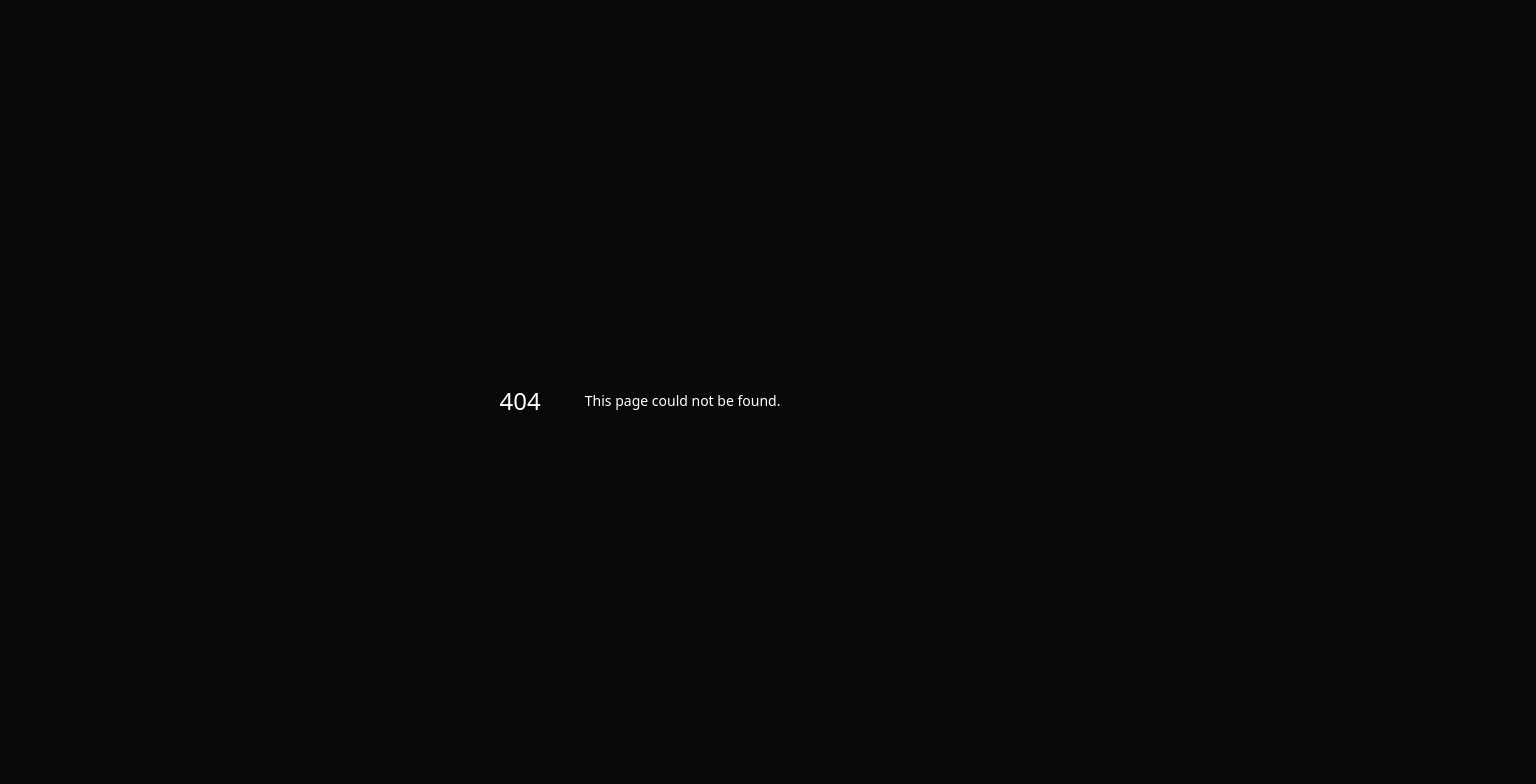
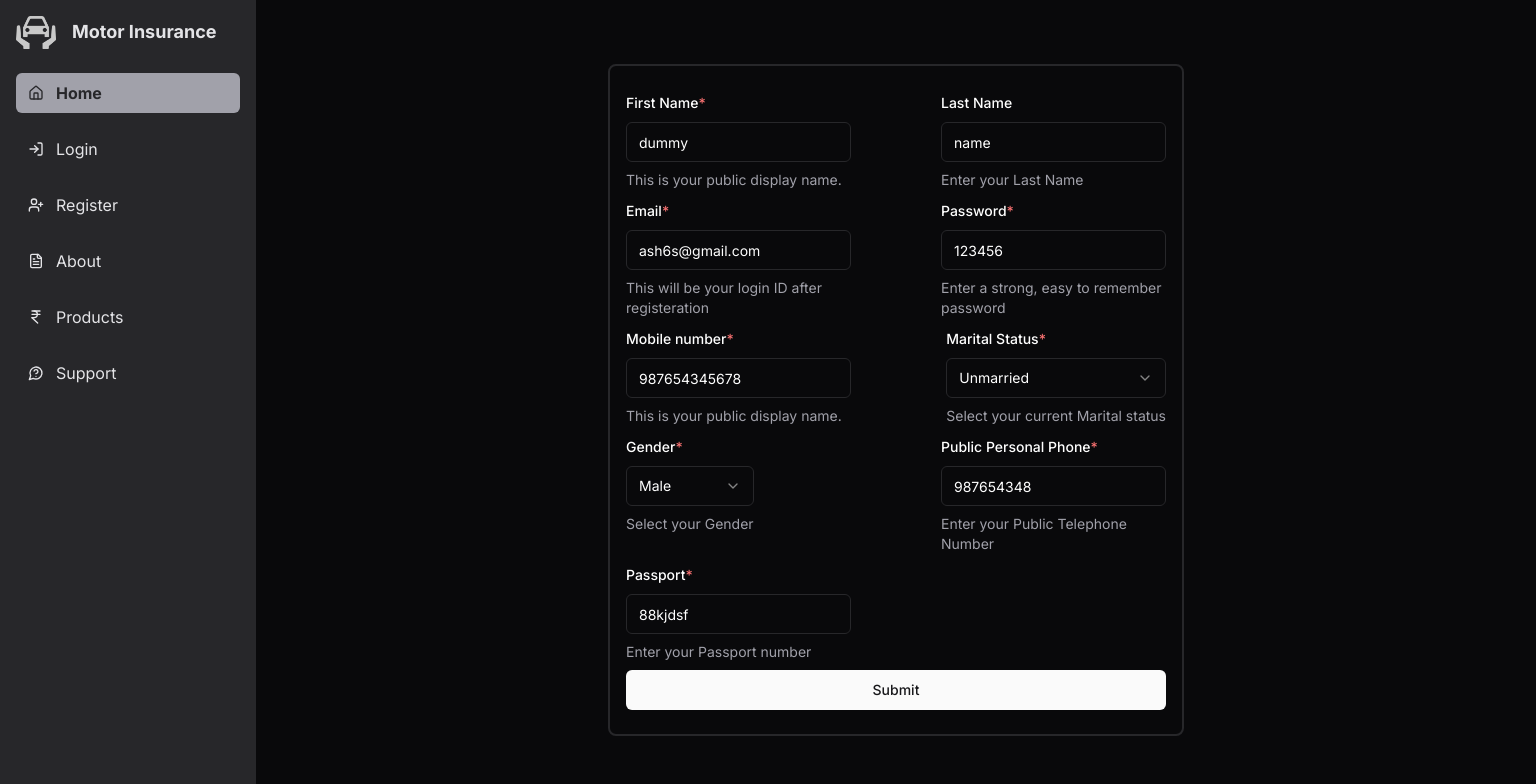
Before and after one commit to harshsoni-harsh/dbms-project, a Next.js app: page /auth/register in a window 1280 px wide. Before the commit this address had no page. Shown: the top 784 px of the page, 1536 px wide, since content can reach past the window. Built offline with nearby package versions, Linux system fonts and the light colour scheme.

Commit message:
added toast, default sideNav

```diff
--- a/app/api/auth/[...nextauth]/route.tsx
+++ b/app/api/auth/[...nextauth]/route.tsx
@@ -42,7 +42,7 @@ export const authOptions: NextAuthOptions = {
     strategy: "jwt",
   },
   pages: {
-    signIn: "/login",
+    signIn: "/auth/login",
   },
 };
 
--- /dev/null
+++ b/app/auth/layout.tsx
@@ -0,0 +1,29 @@
+import DefSideNav from '@/components/DefSideNav'
+import Image from 'next/image';
+``
+export default function RootLayout({
+    children, params
+}: Readonly<{
+    children: React.ReactNode,
+    params: { id: string }
+}>) {
+    return (
+        <div className='min-h-screen flex'>
+             <DefSideNav params={params}/>
+            <div className='shrink-0 w-64 max-md:hidden'></div>
+            <div className='max-md:pt-4 w-full'>
+                <div className="md:hidden mb-2 ml-12 flex gap-4 items-center font-bold text-lg">
+                    <Image
+                        src="/images/company-logo.png"
+                        width="40"
+                        height="40"
+                        alt="logo"
+                        className="invert"
+                    />
+                    <p>Motor Insurance</p>
+                </div>
+                {children}
+            </div>
+        </div>
+    );
+}
--- a/app/login/page.tsx
+++ b/app/auth/login/page.tsx
@@ -20,12 +20,18 @@ import {
 import { Input } from "@/components/ui/input";
 import { useRouter } from "next/navigation";
 
+// import { toast } from "sonner";
+
+import { ToastAction } from "@/components/ui/toast";
+import { useToast } from "@/components/ui/use-toast";
+
 const FormSchema = z.object({
   email: string().email(),
   password: string().min(3),
 });
 
 function InputForm() {
+  const { toast } = useToast();
   const router = useRouter();
   const form = useForm<z.infer<typeof FormSchema>>({
     resolver: zodResolver(FormSchema),
@@ -36,6 +42,13 @@ function InputForm() {
   });
 
   async function onSubmits(data: z.infer<typeof FormSchema>) {
+    toast({
+      title: "Loading...",
+      description: "",
+      variant: "default",
+
+    });
+
     const res = await signIn("credentials", {
       email: data.email,
       password: data.password,
@@ -51,15 +64,26 @@ function InputForm() {
       });
     } else {
       console.log("res: ", res);
+      toast({
+        title: "Uh oh! Invalid Credentials.",
+        description: "Not Registered?",
+        variant: "destructive",
+        action: (
+          <ToastAction altText="Try again">
+            <button onClick={() => router.push("/auth/register")}>Register</button>
+          </ToastAction>
+        ),
+      });
+
+      // toast("Invalid credentials", {
+      //   description: "Dont have account?",
+      //   action: {
+      //     label: "Register",
+      //     onClick: () => router.push("/auth/register"),
+      //   },
+      // })
     }
   }
-
-  // toast({
-  //   title: "You submitted the following values:",
-  //   description: (
-  //     98765
-  //   ),
-  // });
 
   return (
     <div className="flex justify-center items-center w-screen h-screen">
@@ -109,7 +133,7 @@ function InputForm() {
             className="w-full"
             type="button"
             onClick={() => {
-              router.push("/register");
+              router.push("/auth/register");
             }}
           >
             Register
--- a/app/register/page.tsx
+++ b/app/auth/register/page.tsx
@@ -16,10 +16,10 @@ import {
 } from "@/components/ui/form";
 import { Input } from "@/components/ui/input";
 // import { toast } from "@/components/ui/use-toast";
-import { toast } from "sonner"
-import { Toaster } from "@/components/ui/sonner"
+import { ToastAction } from "@/components/ui/toast";
+import { useToast } from "@/components/ui/use-toast";
 
-import { defaultConfig } from "next/dist/server/config-shared";
+
 import { useRouter } from "next/navigation";
 import {
   Select,
@@ -51,6 +51,7 @@ const FormSchema = z.object({
 });
 
 function InputForm() {
+  const { toast } = useToast();
   const router = useRouter();
   const form = useForm<z.infer<typeof FormSchema>>({
     resolver: zodResolver(FormSchema),
@@ -69,6 +70,12 @@ function InputForm() {
   });
 
  async function onSubmits(data: z.infer<typeof FormSchema>) {
+  toast({
+    title: "Loading...",
+    description: "",
+    variant: "default",
+
+  });
     const response = await fetch('/api/register',{
       method: "POST",
       body: JSON.stringify(data)
@@ -76,7 +83,42 @@ function InputForm() {
     console.log(response.status);
     const body = await response.json();
     console.log(body);
-    toast("Event has been created.");
+    switch(response.status){
+      case 201:
+        toast({
+          title: "Account successfully created",
+          description: "Let's Login",
+          action: (
+            <ToastAction altText="Login">
+              <button onClick={() => router.push("/auth/login")}>Login</button>
+            </ToastAction>
+          ),
+        });
+        break;
+        case 401:
+          toast({
+            title: "User Already exist",
+            description: "Use another Email or Login",
+            variant: "destructive",
+            action: (
+              <ToastAction altText="Login" className=" border-white">
+                <button  onClick={() => router.push("/auth/login")}>Login</button>
+              </ToastAction>
+            ),
+          });
+          break;
+          case 400:
+            toast({
+              title: "Invalid Form values",
+              description: "Please Enter correct details",
+              action: (
+                <ToastAction altText="Login">
+                  <button onClick={() => router.push("/auth/login")}>Login</button>
+                </ToastAction>
+              ),
+            });
+            break;
+    }
 
     // toast({
     //   title: "You submitted the following values:",
--- a/app/customer/page.tsx
+++ /dev/null
@@ -1,10 +0,0 @@
-import { cookies } from 'next/headers'
-import { redirect } from "next/navigation";
-import { User } from '../api/register/route';
-
-export default function Page() {
-    const cookieStore = cookies();
-    const c = cookieStore.get('user');
-    const user:User = JSON.parse(c?.value!);
-    redirect(`/customer/${user?.id}`)
-}
--- a/app/layout.tsx
+++ b/app/layout.tsx
@@ -1,6 +1,8 @@
 import type { Metadata } from "next";
 import { Inter } from "next/font/google";
 import "./globals.css";
+
+import { Toaster } from "@/components/ui/toaster";
 
 const inter = Inter({ subsets: ["latin"] });
 
@@ -16,7 +18,10 @@ export default function RootLayout({
 }>) {
   return (
     <html lang="en">
-            <body className={`${inter.className} bg-zinc-950 text-white`}>{children}</body>
+      <body className={`${inter.className} bg-zinc-950 text-white`}>
+        {children}
+        <Toaster />
+      </body>
     </html>
   );
 }
--- /dev/null
+++ b/components/DefSideNav.tsx
@@ -0,0 +1,135 @@
+"use client";
+import { useRouter } from "next/navigation";
+import Link from "next/link";
+import { redirect, usePathname } from "next/navigation";
+
+import { Button } from "@/components/ui/button";
+import { Avatar, AvatarFallback, AvatarImage } from "@/components/ui/avatar";
+import {
+  Popover,
+  PopoverContent,
+  PopoverTrigger,
+} from "@/components/ui/popover";
+import {
+  LogOut,
+  Home,
+  ChevronRight,
+  UserRound,
+  CirclePlus,
+  BookText,
+  FileText,
+  IndianRupee,
+  BookOpenText,
+  Menu,
+  UserPlus,
+  LogIn,
+  MessageCircleQuestion,
+} from "lucide-react";
+import Image from "next/image";
+import { useState } from "react";
+import { signOut } from "next-auth/react";
+
+export default function defSideNav({ params }: { params: { id: string } }) {
+  const router = useRouter();
+  const pathname = usePathname();
+  const path = pathname.split("/")[3];
+  const [open, openSidebar] = useState(false);
+  const content = () => (
+    <div className="h-screen flex flex-col justify-between p-4 w-64 bg-zinc-800 text-zinc-200">
+      <div className="w-full overflow-auto flex flex-col gap-4">
+        <div className="mb-2 flex gap-4 items-center font-bold text-lg">
+          <Image
+            src="/images/company-logo.png"
+            width="40"
+            height="40"
+            alt="logo"
+            className="invert"
+          />
+          <p>Motor Insurance</p>
+        </div>
+        <Link href={`/`} className="flex items-center">
+          <div
+            className={`flex items-center gap-2 w-full hover:font-bold hover:text-zinc-800 hover:bg-zinc-400 rounded-md p-2 ${
+              !path && "font-bold text-zinc-800 bg-zinc-400"
+            }`}
+          >
+            <Home className="h-4" />
+            <p>Home</p>
+          </div>
+        </Link>
+        <Link href={`/auth/login`} className="flex items-center">
+          <div
+            className={`flex items-center gap-2 w-full hover:font-bold hover:text-zinc-800 hover:bg-zinc-400 rounded-md p-2 ${
+              path === "new-policy" && "font-bold text-zinc-800 bg-zinc-400"
+            }`}
+          >
+            <LogIn className="h-4" />
+
+            <p>Login</p>
+          </div>
+        </Link>
+        <Link href={`/auth/register`}>
+          <div
+            className={`flex items-center gap-2 w-full hover:font-bold hover:text-zinc-800 hover:bg-zinc-400 rounded-md p-2 ${
+              path === "all-policies" && "font-bold text-zinc-800 bg-zinc-400"
+            }`}
+          >
+            <UserPlus className="h-4" />
+
+            <p>Register</p>
+          </div>
+        </Link>
+        <Link href={`/about`}>
+          <div
+            className={`flex items-center gap-2 w-full hover:font-bold hover:text-zinc-800 hover:bg-zinc-400 rounded-md p-2 ${
+              path === "claims" && "font-bold text-zinc-800 bg-zinc-400"
+            }`}
+          >
+            <FileText className="h-4" />
+            <p>About</p>
+          </div>
+        </Link>
+        <Link href={`/privacy`}>
+          <div
+            className={`flex items-center gap-2 w-full hover:font-bold hover:text-zinc-800 hover:bg-zinc-400 rounded-md p-2 ${
+              path === "pay-premium" && "font-bold text-zinc-800 bg-zinc-400"
+            }`}
+          >
+            <IndianRupee className="h-4" />
+            <p>Products</p>
+          </div>
+        </Link>
+        <Link href={`/policies`}>
+          <div
+            className={`flex items-center gap-2 w-full hover:font-bold hover:text-zinc-800 hover:bg-zinc-400 rounded-md p-2 ${
+              path === "view-receipts" && "font-bold text-zinc-800 bg-zinc-400"
+            }`}
+          >
+            <MessageCircleQuestion className="h-4" />
+
+            <p>Support</p>
+          </div>
+        </Link>
+      </div>
+    </div>
+  );
+  return (
+    <>
+      <div
+        className={(open
+          ? "ease-in duration-200 translate-x-0"
+          : "ease-out duration-200 -translate-x-64 "
+        ).concat(" flex z-10 fixed md:hidden")}
+      >
+        {content()}
+        <Button
+          className="md:hidden mt-4 rounded-r-full p-2 bg-zinc-800 border-none"
+          onClick={() => openSidebar(!open)}
+        >
+          <Menu />
+        </Button>
+      </div>
+      <div className="hidden md:flex fixed">{content()}</div>
+    </>
+  );
+}
```
Also changed, not shown: 1 other file (tests, documents, lock files or other folders). Lines whose indentation alone changed are shown as unchanged.
